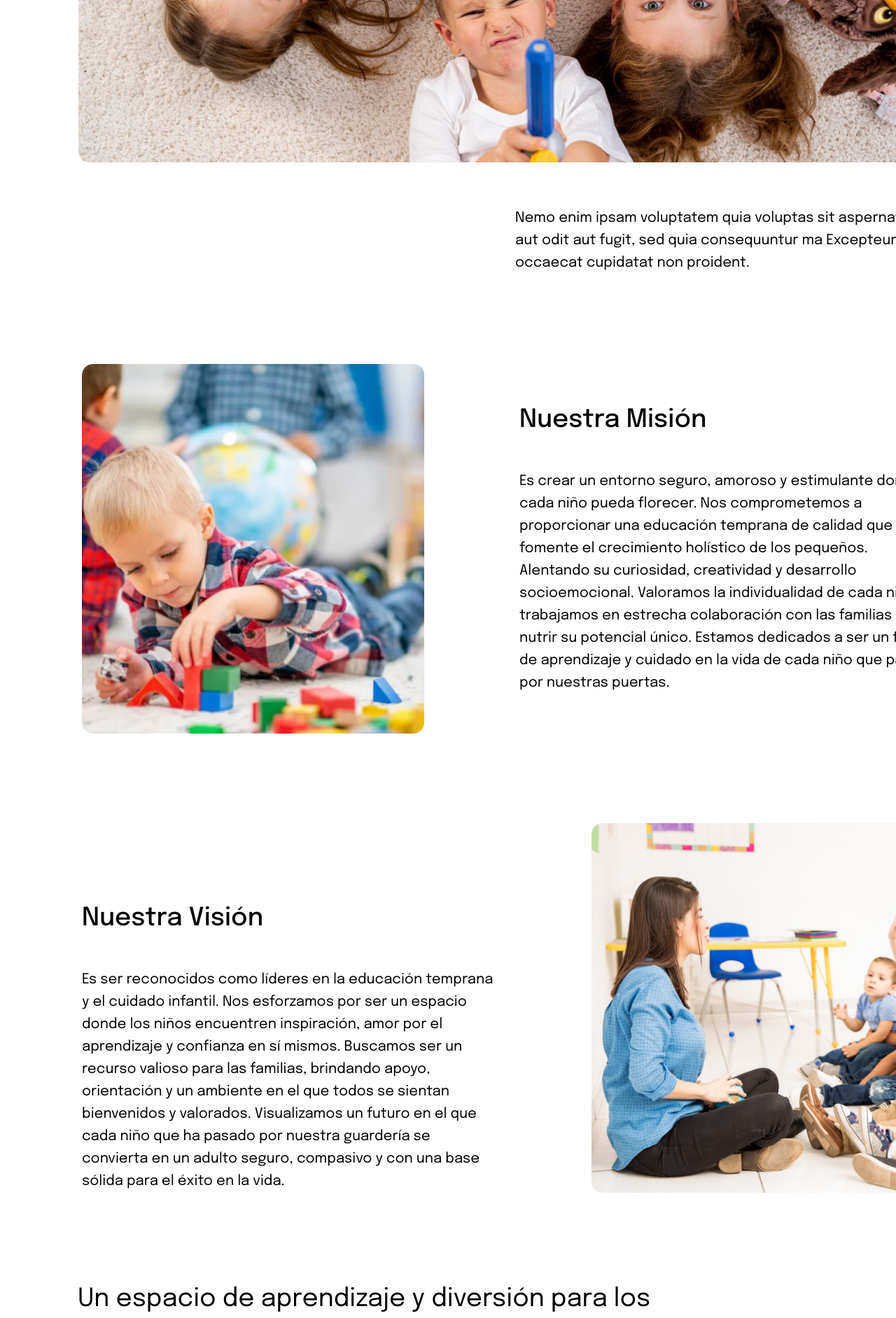
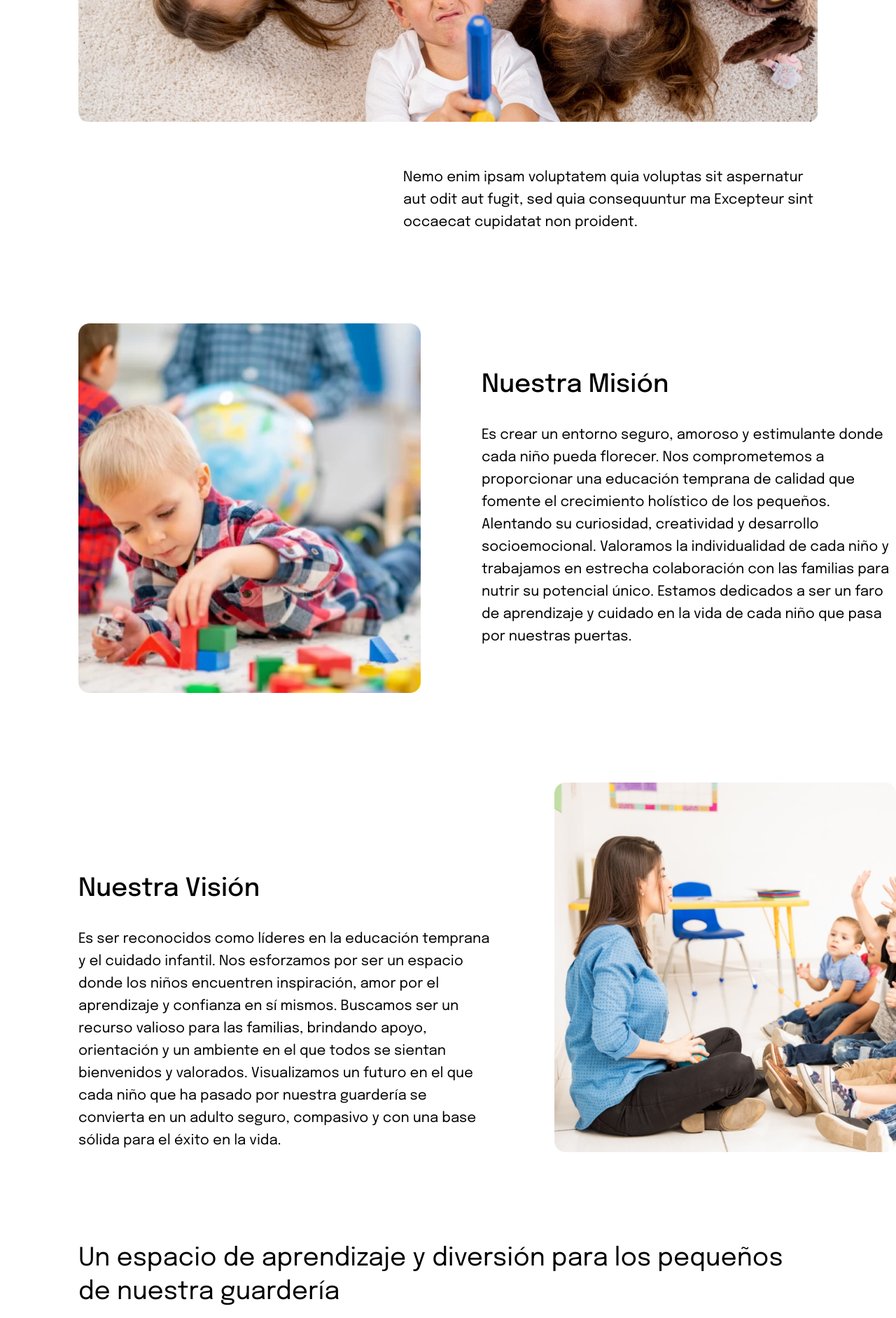
Before and after one commit to FedeSabi/proyecto-Jardin-de-Infantes, a React (Vite) app in the folder Front/: page /nosotros in a window 1280 px wide. Shown: the part 880-2763 px from the top of the page at 70% size. Built offline with nearby package versions, Linux system fonts and the light colour scheme.

Commit message:
modificaciones Nosotros

```diff
--- a/Front/src/components/Navbar.jsx
+++ b/Front/src/components/Navbar.jsx
@@ -25,7 +25,7 @@ export const Navbar = () => {
                             </Link>
                         </li>
                         <li>
-                            <Link className="text-white" to="/nosotros">
+                            <Link className="text-white hover:text-black" to="/nosotros">
                                 Nosotros
                             </Link>
                         </li>
@@ -34,7 +34,7 @@ export const Navbar = () => {
                                 isDropdownOpen ? "open" : ""
                             }`}
                             onClick={toggleDropdown}>
-                            <span className="text-white">Servicios</span>
+                            <span className="text-white hover:text-black">Servicios</span>
                             <img src="/Arrow down.svg" alt="Arrow down" />
                             {isDropdownOpen && (
                                 <ul className="dropdown_content lg:absolute lg:bg-white lg:p-4 lg:rounded-lg lg:top-[70px] lg:w-44 space-y-2">
@@ -89,22 +89,22 @@ export const Navbar = () => {
                             )}
                         </li>
                         <li>
-                            <Link className="text-white" to="/instalaciones">
+                            <Link className="text-white hover:text-black" to="/instalaciones">
                                 Instalaciones
                             </Link>
                         </li>
                         <li>
-                            <Link className="text-white" to="/admisión">
+                            <Link className="text-white hover:text-black" to="/admisión">
                                 Admisión
                             </Link>
                         </li>
                         <li>
-                            <Link className="text-white" to="/galería">
+                            <Link className="text-white hover:text-black" to="/galería">
                                 Galería
                             </Link>
                         </li>
                         <li>
-                            <Link className="text-white" to="/contacto">
+                            <Link className="text-white hover:text-black" to="/contacto">
                                 Contacto
                             </Link>
                         </li>
--- a/Front/src/pages/Nosotros.jsx
+++ b/Front/src/pages/Nosotros.jsx
@@ -16,7 +16,7 @@ const Nosotros =()=>{
     return(
         <section className="overflow-x-hidden">
             <div className="w-screen m-[0px] h-[376px] bg-discos bg-cover bg-center">
-                <h1 className="max-w[72rem] text-white pl-[112px] pt-[160px] w-[1050px] h-[144px] text-[58px] leading-[72px] font-normal">
+                <h1 className="text-white px-[112px] pt-[160px] max-w-[1050px] h-[144px] text-[58px] leading-[72px] font-normal">
                     Guardería infantil educativo desde Nubes de Algodón
                 </h1>
             </div>
@@ -27,33 +27,35 @@ const Nosotros =()=>{
                 <p>/</p>
                 <p className="text-[#7C858E]">Nosotros</p>
             </div>
-            <p className="mt-[3rem] ml-[112px] w-[904px] max-w[72rem]">Lorem ipsum, dolor sit amet consectetur adipisicing elit. Maxime porro, nisi architecto reprehenderit deleniti excepturi nulla perferendis dicta voluptates unde consequuntur necessitatibus? Omnis placeat explicabo dicta doloremque qui quo vitae quae ab quos minima tempore, unde fuga odit reprehenderit dolorem consequuntur deserunt quod obcaecati! Vitae blanditiis aliquid quae fugit quo qui mollitia, in excepturi eveniet iste aperiam veritatis neque illo, voluptates accusamus reprehenderit eum veniam? Inventore est beatae ullam delectus magnam, aliquam quibusdam id corporis soluta.</p>
-            <img src={ninios} alt="kids playing" className="h-[440px] w-[1216px] my-[4rem] ml-[112px] " />
-            <p className="max-w[72rem] ml-[736px] mb-[8rem] h-[96px] w-[592px] text-[20px] leading-[32px] font-normal">Nemo enim ipsam voluptatem quia voluptas sit aspernatur aut odit aut fugit, sed quia consequuntur ma Excepteur sint occaecat cupidatat non proident.</p>
-            <div className="flex justify-between gap-[8rem] h-[528px] max-w[72rem] w-[1217px] ml-[117px] mb-[8rem]">
-                <img src={mision_ninio} className="w-[489px] h-[528px]" alt="niño armando juguete" />
-                <div className="flex flex-col justify-center gap-[3rem]">
-                    <p className="text-[36px] leading-[48px] font-[500] w-[414px] h-[48px]">Nuestra Misión</p>
-                    <p className="text-[20px] leading-[32px] w-[592px] h-[320px]">Es crear un entorno seguro, amoroso y estimulante donde cada niño pueda florecer. Nos comprometemos a proporcionar una educación temprana de calidad que fomente el crecimiento holístico de los pequeños. Alentando su curiosidad, creatividad y desarrollo socioemocional. Valoramos la individualidad de cada niño y trabajamos en estrecha colaboración con las familias para nutrir su potencial único. Estamos dedicados a ser un faro de aprendizaje y cuidado en la vida de cada niño que pasa por nuestras puertas.</p>
+            <p className="mt-[3rem] mx-[112px] max-w-[904px]">Lorem ipsum, dolor sit amet consectetur adipisicing elit. Maxime porro, nisi architecto reprehenderit deleniti excepturi nulla perferendis dicta voluptates unde consequuntur necessitatibus? Omnis placeat explicabo dicta doloremque qui quo vitae quae ab quos minima tempore, unde fuga odit reprehenderit dolorem consequuntur deserunt quod obcaecati! Vitae blanditiis aliquid quae fugit quo qui mollitia, in excepturi eveniet iste aperiam veritatis neque illo, voluptates accusamus reprehenderit eum veniam? Inventore est beatae ullam delectus magnam, aliquam quibusdam id corporis soluta.</p>
+            <img src={ninios} alt="kids playing" className="my-[4rem] px-[112px] mx-auto" />
+            <p className="max-w-[74rem] ml-auto pl-[112px] mr-[112px] mb-[8rem] w-[704px] text-[20px] leading-[32px] font-normal">
+            Nemo enim ipsam voluptatem quia voluptas sit aspernatur aut odit aut fugit, sed quia consequuntur ma Excepteur sint occaecat cupidatat non proident.
+            </p>
+            <div className="flex flex-wrap justify-between max-w-[74rem] ml-[112px] mb-[8rem]">
+                <img src={mision_ninio} className="max-h-[528px]" alt="niño armando juguete" />
+                <div className="flex flex-col justify-center gap-[2rem] max-w-[592px]">
+                    <h2 className="text-[36px] leading-[48px] font-[500]">Nuestra Misión</h2>
+                    <p className="text-[20px] leading-[32px]">Es crear un entorno seguro, amoroso y estimulante donde cada niño pueda florecer. Nos comprometemos a proporcionar una educación temprana de calidad que fomente el crecimiento holístico de los pequeños. Alentando su curiosidad, creatividad y desarrollo socioemocional. Valoramos la individualidad de cada niño y trabajamos en estrecha colaboración con las familias para nutrir su potencial único. Estamos dedicados a ser un faro de aprendizaje y cuidado en la vida de cada niño que pasa por nuestras puertas.</p>
                 </div>
             </div>
-            <div className="max-w[72rem] flex justify-between gap-[8rem] h-[528px] max-w[72rem] w-[1216px] ml-[117px] mb-[8rem]">
-                <div className="flex flex-col justify-end gap-[3rem]">
-                    <p className="text-[36px] leading-[48px] font-[500] w-[414px] h-[48px]">Nuestra Visión</p>
-                    <p className="w-[592px] h-[320px] text-[20px] leading-[32px]">Es ser reconocidos como líderes en la educación temprana y el cuidado infantil. Nos esforzamos por ser un espacio donde los niños encuentren inspiración, amor por el aprendizaje y confianza en sí mismos. Buscamos ser un recurso valioso para las familias, brindando apoyo, orientación y un ambiente en el que todos se sientan bienvenidos y valorados. Visualizamos un futuro en el que cada niño que ha pasado por nuestra guardería se convierta en un adulto seguro, compasivo y con una base sólida para el éxito en la vida.</p>
+            <div className="max-w-[74rem] flex flex-wrap justify-between ml-[112px] mb-[8rem]">
+                <div className="flex flex-col justify-end gap-[2rem] max-w-[592px]">
+                    <h2 className="text-[36px] leading-[48px] font-[500]">Nuestra Visión</h2>
+                    <p className="text-[20px] leading-[32px]">Es ser reconocidos como líderes en la educación temprana y el cuidado infantil. Nos esforzamos por ser un espacio donde los niños encuentren inspiración, amor por el aprendizaje y confianza en sí mismos. Buscamos ser un recurso valioso para las familias, brindando apoyo, orientación y un ambiente en el que todos se sientan bienvenidos y valorados. Visualizamos un futuro en el que cada niño que ha pasado por nuestra guardería se convierta en un adulto seguro, compasivo y con una base sólida para el éxito en la vida.</p>
                 </div>
-                <img src={maestra} alt="maestra enseñando" />
+                <img src={maestra} className="max-h-[528px]" alt="maestra enseñando" />
             </div>
-            <p className="max-w[72rem] w-[905px] h-[96px] text-[36px] leading-[48px] ml-[111px] mb-[8rem] ">Un espacio de aprendizaje y diversión para los pequeños de nuestra guardería</p>
-            <div className=" max-w[72rem] flex h-[542px] mx-[110.5px] mb-[5rem] relative">
-                <img src={ninios_casa} className="w-[801.5px] h-[504px] absolute bottom-0 left-0" alt="niños armando casa" />
-                <h5 className="ml-[460.5px] z-10 text-[20px] leading-[32px]">Nemo enim ipsam voluptatem quia voluptas sit aspernatur aut odit aut fugit, sed quia consequuntur ma Excepteur sint occaecat cupidatat non proident, sunt in culpa qui officia deserunt mollit anim id es.</h5>
-                <h5 className="absolute top-[250px] right-[0px] w-[357px] h-[192px] ml-[860.5px] z-10 text-[20px] leading-[32px]">Nemo enim ipsam voluptatem quia voluptas sit aspernatur aut odit aut fugit, sed quia consequuntur ma Excepteur sint occaecat cupidatat non proident, sunt in culpa qui officia deserunt mollit anim id es.</h5>
+            <p className="max-w-[74rem]  h-[96px] text-[36px] leading-[48px] mx-[112px] mb-[8rem] ">Un espacio de aprendizaje y diversión para los pequeños de nuestra guardería</p>
+            <div className=" max-w[74rem] flex h-[542px] mx-[112px] mb-[5rem] relative">
+                <img src={ninios_casa} className="max-h-[504px] absolute bottom-0 left-0" alt="niños armando casa" />
+                <h5 className="absolute top-0 right-0 pl-[460.5px] z-10 text-[20px] leading-[32px]">Nemo enim ipsam voluptatem quia voluptas sit aspernatur aut odit aut fugit, sed quia consequuntur ma Excepteur sint occaecat cupidatat non proident, sunt in culpa qui officia deserunt mollit anim id es.</h5>
+                <h5 className="absolute bottom-[20%] right-0 pl-[860px] z-10 text-[20px] leading-[32px]">Nemo enim ipsam voluptatem quia voluptas sit aspernatur aut odit aut fugit, sed quia consequuntur ma Excepteur sint occaecat cupidatat non proident, sunt in culpa qui officia deserunt mollit anim id es.</h5>
             </div>
-            <div className="h-[248px] mx-[112px] max-w[72rem] flex justify-between items-center mb-[8rem]">
-                <h4 className="text-[24px] leading-[32px] w-[344px] mb-[1rem]">Nemo enim ipsam voluptatem quia voluptas sit aspernatur aut odit aut fugit,</h4>
-                <img src={playground} className="w-[384px] h-[248px]" alt="jardin de juegos" />
-                <img src={juguetes} className="w-[384px] h-[248px]" alt="jueguetes" />
+            <div className="mx-[112px] max-w[74rem] flex justify-between flex-wrap items-center mb-[8rem]">
+                <h4 className="text-[24px] leading-[32px] max-w-[384px]">Nemo enim ipsam voluptatem quia voluptas sit aspernatur aut odit aut fugit,</h4>
+                <img src={playground} className="max-w-[384px]" alt="jardin de juegos" />
+                <img src={juguetes} className="max-w-[384px]" alt="jueguetes" />
             </div>
             <h2 className="text-[36px] leading-[48px] ml-[112px]">Nuestras Tutoras</h2>
             <div class="max-w-screen-xl px-5 bg-white min-h-screen">
```
